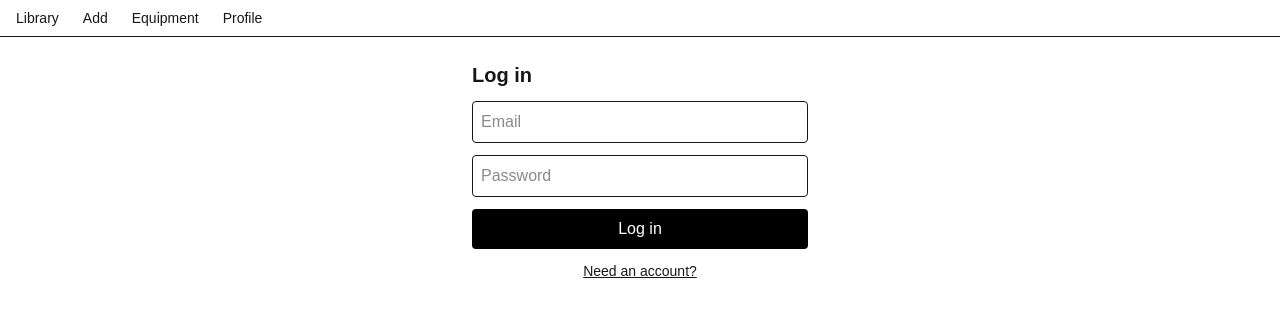
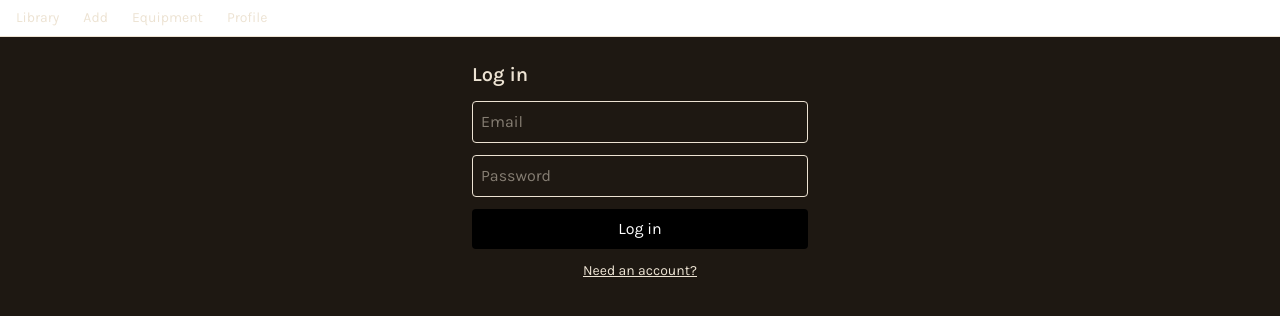
Before and after one commit to ccmalcom/coffee-app, a Next.js app: page /login in a window 1280 px wide. Shown: the top 316 px of the page. Built offline with nearby package versions, Linux system fonts and the light colour scheme.

Commit message:
feat(ui): dark warm theme tokens + Fraunces/Karla fonts

```diff
--- a/src/app/globals.css
+++ b/src/app/globals.css
@@ -1,26 +1,23 @@
 @import 'tailwindcss';
 
-:root {
-  --background: #ffffff;
-  --foreground: #171717;
+@theme {
+  --color-bg: #1E1812;
+  --color-surface: #2B2219;
+  --color-surface-raised: #3D3226;
+  --color-text: #EDE3D3;
+  --color-text-muted: #A99A87;
+  --color-accent: #C97C4B;
+  --color-accent-hover: #BE7345;
+  --color-danger: #D2684A;
+  --color-success: #8FA06B;
 }
 
 @theme inline {
-  --color-background: var(--background);
-  --color-foreground: var(--foreground);
-  --font-sans: var(--font-geist-sans);
-  --font-mono: var(--font-geist-mono);
-}
-
-@media (prefers-color-scheme: dark) {
-  :root {
-    --background: #0a0a0a;
-    --foreground: #ededed;
-  }
+  --font-sans: var(--font-karla);
+  --font-display: var(--font-fraunces);
 }
 
 body {
-  background: var(--background);
-  color: var(--foreground);
-  font-family: Arial, Helvetica, sans-serif;
+  background-color: var(--color-bg);
+  color: var(--color-text);
 }
--- a/src/app/layout.tsx
+++ b/src/app/layout.tsx
@@ -1,9 +1,22 @@
 import type { Metadata, Viewport } from 'next'
 import type { ReactNode } from 'react'
+import { Fraunces, Karla } from 'next/font/google'
 import { NavBar } from '@/components/layout/NavBar'
 import './globals.css'
 
 const APP_NAME = 'Coffee App'
+
+const fraunces = Fraunces({
+  subsets: ['latin'],
+  variable: '--font-fraunces',
+  display: 'swap',
+})
+
+const karla = Karla({
+  subsets: ['latin'],
+  variable: '--font-karla',
+  display: 'swap',
+})
 
 export const metadata: Metadata = {
   applicationName: APP_NAME,
@@ -14,14 +27,14 @@ export const metadata: Metadata = {
 }
 
 export const viewport: Viewport = {
-  themeColor: '#1c1917',
+  themeColor: '#1E1812',
   width: 'device-width',
   initialScale: 1,
 }
 
 export default function RootLayout({ children }: { children: ReactNode }) {
   return (
-    <html lang="en">
+    <html lang="en" className={`${fraunces.variable} ${karla.variable}`}>
       <body className="pb-16 md:pb-0">
         <NavBar />
         {children}
```
